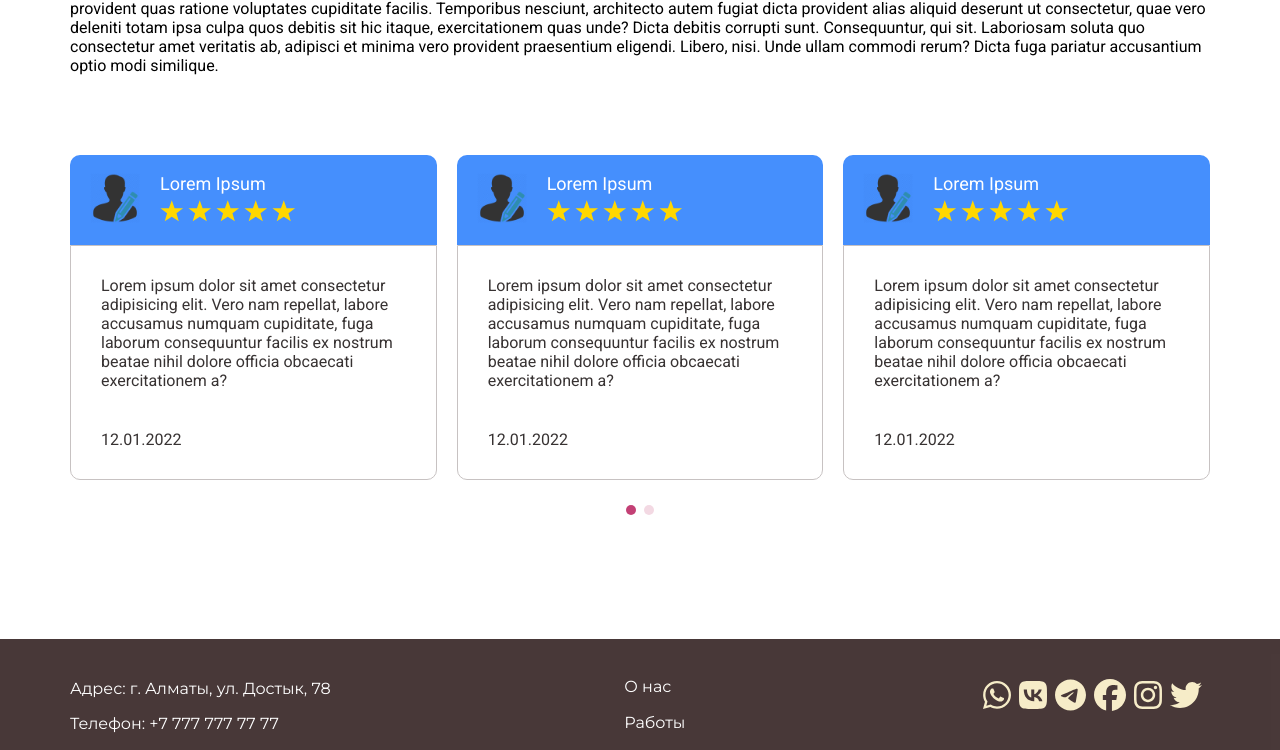
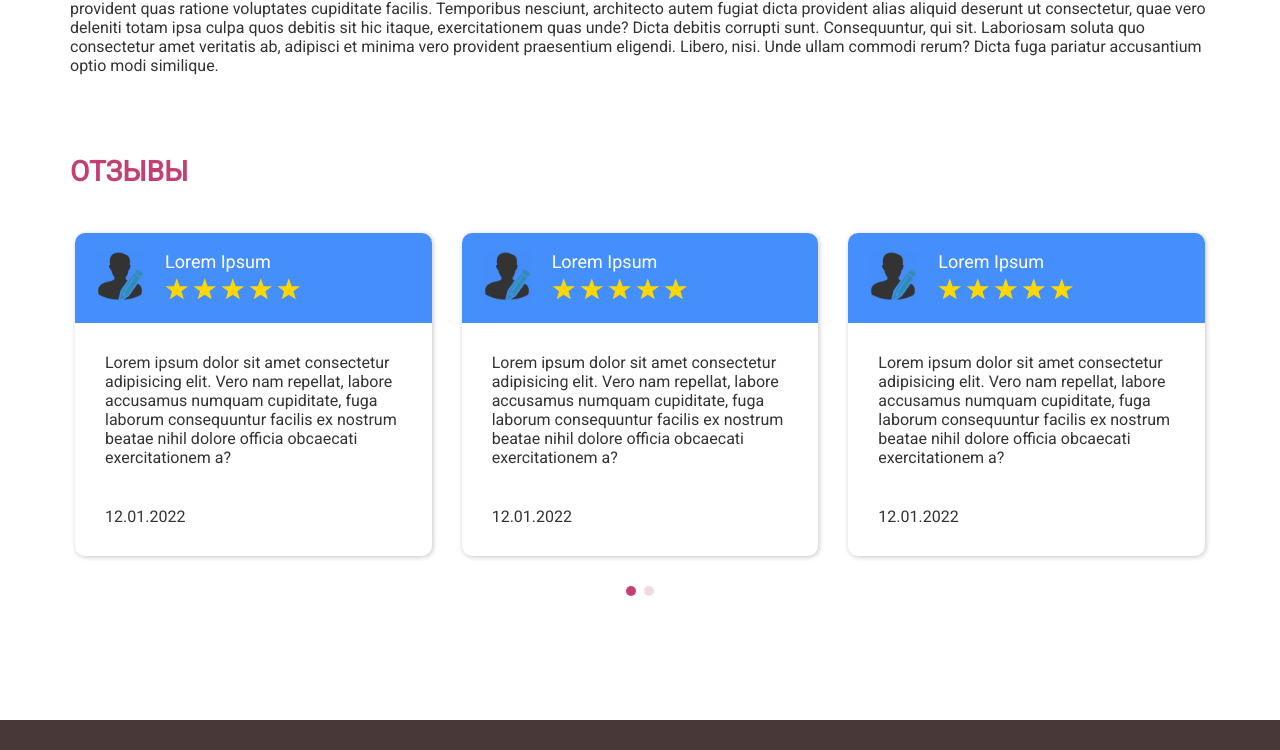
Before and after one commit to dworker863/stroy-site, a Next.js app: page / in a window 1280 px wide. Shown: the part 1125-1875 px from the top of the page. Built offline with nearby package versions, Linux system fonts and the light colour scheme.

Commit message:
Changed border to box-shadow for CardReview component

```diff
--- a/components/Blocks/CardReview/StyledCardReview.ts
+++ b/components/Blocks/CardReview/StyledCardReview.ts
@@ -4,7 +4,9 @@ import styled from 'styled-components';
 export const StyledCardReview = styled.div`
   display: flex;
   flex-direction: column;
+  margin: 5px;
   border-radius: 10px;
+  box-shadow: 1px 1px 5px ${({ theme }) => theme.colors.grey};
   color: ${({ theme }) => theme.colors.fontColor};
 `;
 
@@ -38,7 +40,6 @@ export const StyledStars = styled(StarRatings)``;
 export const StyledCardText = styled.div`
   padding: 30px;
   border-top: none;
-  border: 1px solid ${({ theme }) => theme.colors.grey};
   border-bottom-right-radius: 10px;
   border-bottom-left-radius: 10px;
 `;
--- /dev/null
+++ b/components/Blocks/Reviews/Reviews.tsx
@@ -0,0 +1,55 @@
+import React, { FC } from 'react';
+import Container from '../Container/Container';
+import { Navigation, Pagination, A11y } from 'swiper';
+import { Swiper, SwiperSlide } from 'swiper/react';
+
+import 'swiper/css';
+import 'swiper/css/navigation';
+import 'swiper/css/pagination';
+import CardReview from '../CardReview/CardReview';
+import { StyledReviews, StyledSliderPag } from './StyledReviews';
+
+const Reviews: FC = () => {
+  return (
+    <StyledReviews>
+      <Container>
+        <Swiper
+          modules={[Navigation, Pagination, A11y]}
+          slidesPerView={1}
+          spaceBetween={20}
+          pagination={{
+            el: '.custom-swiper-pagination',
+            clickable: true,
+            renderBullet: (index, className) => {
+              return '<span class="' + className + '"></span>';
+            },
+          }}
+          breakpoints={{
+            576: {
+              slidesPerView: 2,
+            },
+            992: {
+              slidesPerView: 3,
+            },
+          }}
+        >
+          <SwiperSlide>
+            <CardReview />
+          </SwiperSlide>
+          <SwiperSlide>
+            <CardReview />
+          </SwiperSlide>
+          <SwiperSlide>
+            <CardReview />
+          </SwiperSlide>
+          <SwiperSlide>
+            <CardReview />
+          </SwiperSlide>
+        </Swiper>
+      </Container>
+      <StyledSliderPag className="custom-swiper-pagination" />
+    </StyledReviews>
+  );
+};
+
+export default Reviews;
--- /dev/null
+++ b/components/Blocks/Reviews/StyledReviews.ts
@@ -0,0 +1,16 @@
+import styled from 'styled-components';
+
+export const StyledReviews = styled.section``;
+
+export const StyledSliderPag = styled.div`
+  cursor: pointer;
+  text-align: center;
+  margin-top: 20px;
+
+  span {
+    width: 10px;
+    height: 10px;
+    background-color: ${({ theme }) => theme.colors.primary};
+    margin-right: 5px;
+  }
+`;
--- a/pages/StyledHome.ts
+++ b/pages/StyledHome.ts
@@ -7,25 +7,13 @@ export const StyledHome = styled.main`
 `;
 
 export const StyledHomeTitle = styled.h2`
+  margin-top: 0;
+  margin-bottom: 40px;
   text-transform: uppercase;
   font-size: 28px;
-  margin-top: 0;
-  margin-bottom: 40px;
+  color: ${({ theme }) => theme.colors.primary};
 `;
 
 export const StyledHomeDesc = styled.p`
   margin-bottom: 80px;
 `;
-
-export const StyledSliderPag = styled.div`
-  cursor: pointer;
-  text-align: center;
-  margin-top: 20px;
-
-  span {
-    width: 10px;
-    height: 10px;
-    background-color: ${({ theme }) => theme.colors.primary};
-    margin-right: 5px;
-  }
-`;
--- a/pages/index.tsx
+++ b/pages/index.tsx
@@ -1,23 +1,12 @@
-import { Navigation, Pagination, A11y } from 'swiper';
-import { Swiper, SwiperSlide } from 'swiper/react';
-import CardReview from '../components/Blocks/CardReview/CardReview';
 import Container from '../components/Blocks/Container/Container';
-import {
-  StyledHome,
-  StyledHomeDesc,
-  StyledHomeTitle,
-  StyledSliderPag,
-} from './StyledHome';
-
-import 'swiper/css';
-import 'swiper/css/navigation';
-import 'swiper/css/pagination';
+import Reviews from '../components/Blocks/Reviews/Reviews';
+import { StyledHome, StyledHomeDesc, StyledHomeTitle } from './StyledHome';
 
 export default function Home() {
   return (
     <StyledHome>
       <Container column>
-        <StyledHomeTitle>Lorem ipsum</StyledHomeTitle>
+        <StyledHomeTitle>О нас</StyledHomeTitle>
         <StyledHomeDesc>
           Lorem ipsum dolor sit amet consectetur adipisicing elit. Voluptatum
           dolorum eligendi reprehenderit et sit porro, maiores fuga cupiditate
@@ -49,43 +38,9 @@ export default function Home() {
           ullam commodi rerum? Dicta fuga pariatur accusantium optio modi
           similique.
         </StyledHomeDesc>
+        <StyledHomeTitle>Отзывы</StyledHomeTitle>
       </Container>
-      <Container>
-        <Swiper
-          modules={[Navigation, Pagination, A11y]}
-          slidesPerView={1}
-          spaceBetween={20}
-          pagination={{
-            el: '.custom-swiper-pagination',
-            clickable: true,
-            renderBullet: (index, className) => {
-              return '<span class="' + className + '"></span>';
-            },
-          }}
-          breakpoints={{
-            576: {
-              slidesPerView: 2,
-            },
-            992: {
-              slidesPerView: 3,
-            },
-          }}
-        >
-          <SwiperSlide>
-            <CardReview />
-          </SwiperSlide>
-          <SwiperSlide>
-            <CardReview />
-          </SwiperSlide>
-          <SwiperSlide>
-            <CardReview />
-          </SwiperSlide>
-          <SwiperSlide>
-            <CardReview />
-          </SwiperSlide>
-        </Swiper>
-      </Container>
-      <StyledSliderPag className="custom-swiper-pagination" />
+      <Reviews />
     </StyledHome>
   );
 }
--- a/styles/globals.css
+++ b/styles/globals.css
@@ -8,6 +8,7 @@ html,
 body {
   max-width: 100vw;
   overflow-x: hidden;
+  color: #262121eb;
 }
 
 a {
```
